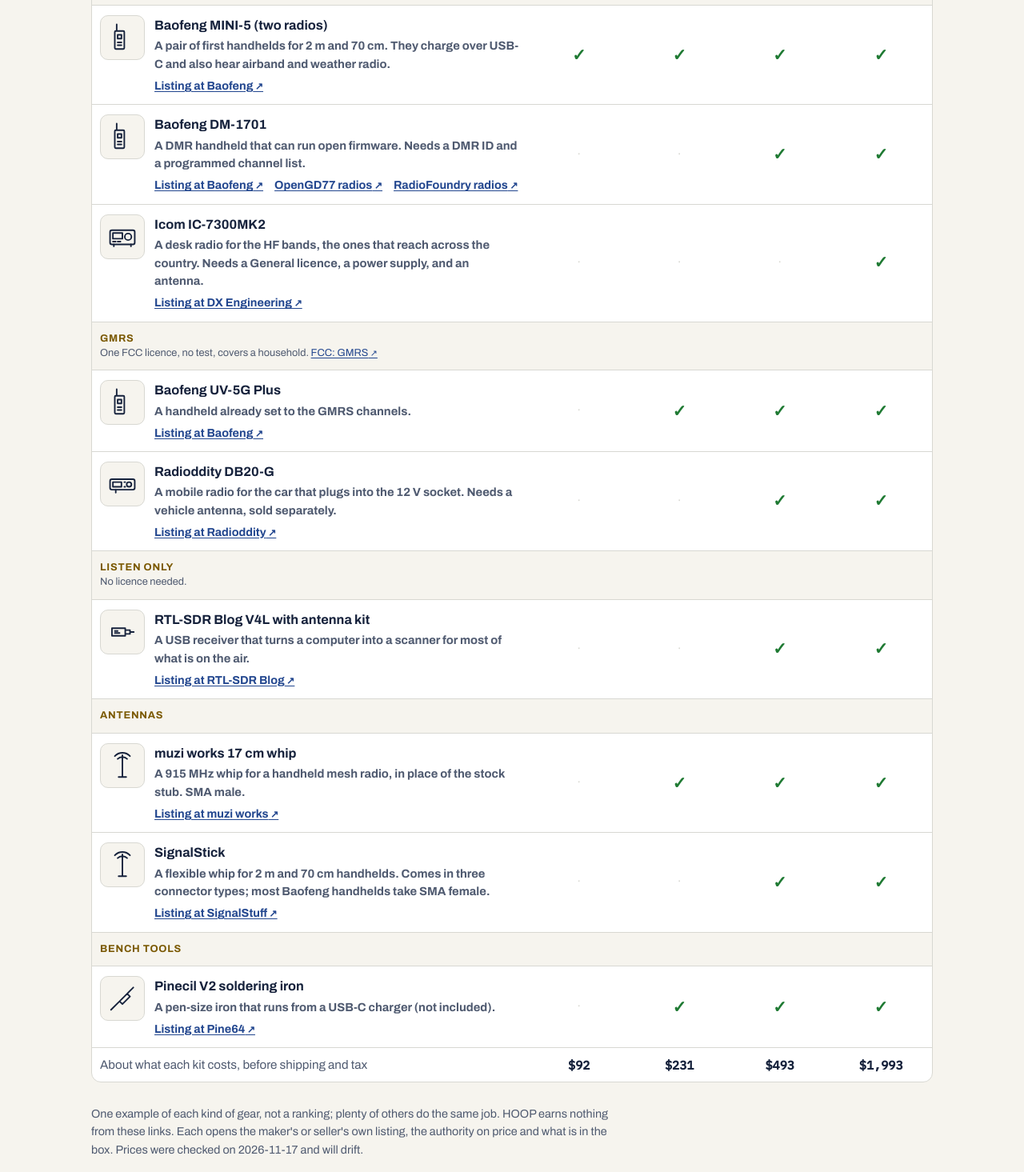
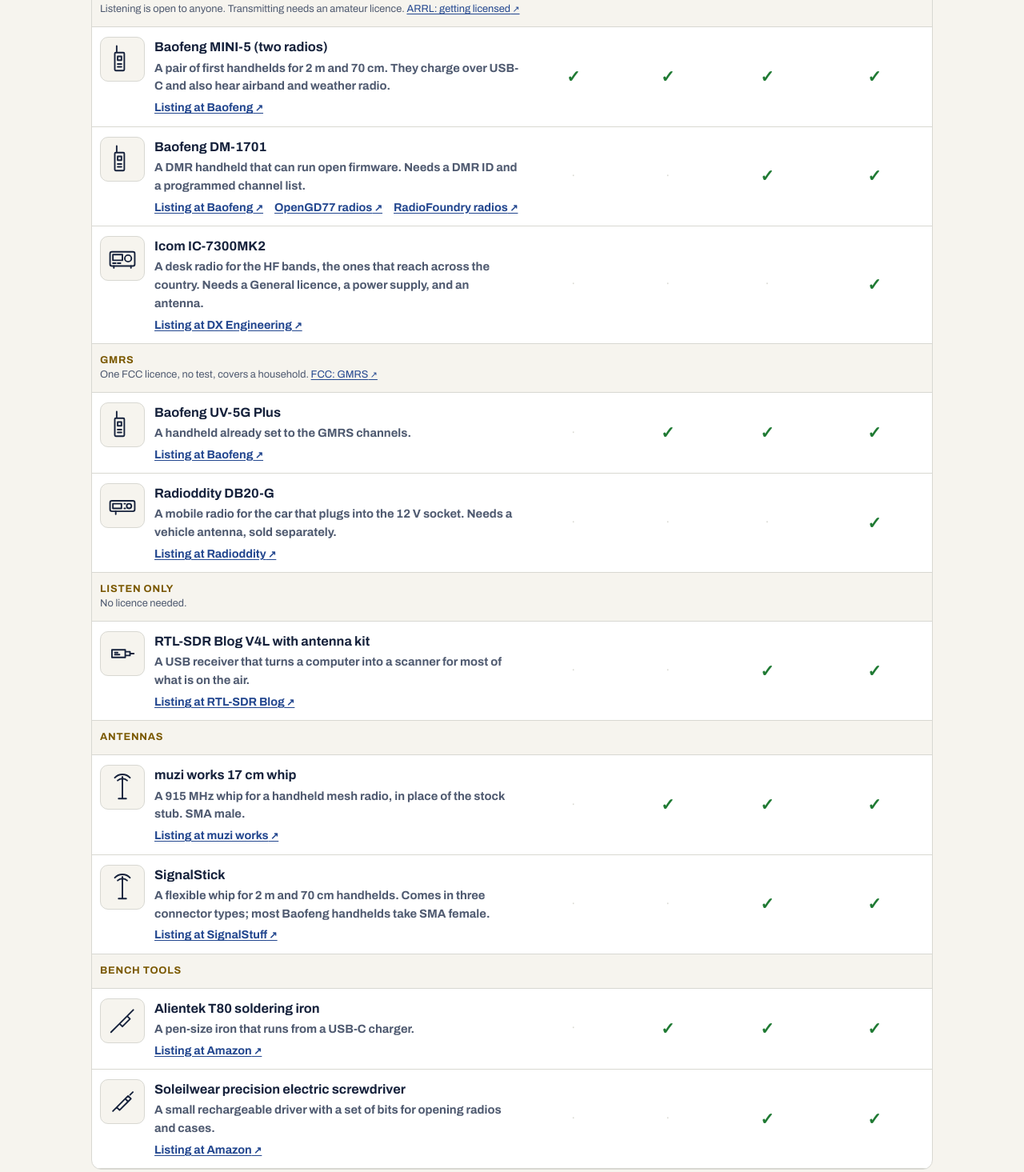
Before and after one commit to mutiny19/hoop, a plain HTML site: page gifts/index.html in a window 1280 px wide. Shown: the part 793-2258 px from the top of the page at 80% size. Drawn offline with Linux system fonts and the light colour scheme.

Commit message:
Gift guide draft: Alientek iron, electric screwdriver, kit totals at the top
Each budget heading now shows what its kit actually costs, so a kit can
run a little over its heading.

Co-Authored-By: Claude Fable 5.2 <noreply@anthropic.com>
Claude-Session: https://claude.ai/code/session_01WD4jFhUxvP5nJsd9kdkoez

```diff
--- a/data/gifts.json
+++ b/data/gifts.json
@@ -1,6 +1,6 @@
 {
  "checked": "2026-11-17",
- "note": "One example per kind of gear, not a ranking. Prices are what each seller listed on the checked date, before shipping and tax, and are only used to work out which column a kit fits in. Edit by hand; re-check prices before each gift season.",
+ "note": "One example per kind of gear, not a ranking. Prices are what each seller listed on the checked date, before shipping and tax, and are only used for the kit total shown under each budget; a kit may run a little over its heading. Edit by hand; re-check prices before each gift season.",
  "tiers": [
   100,
   250,
@@ -106,7 +106,7 @@
      "price": 110,
      "url": "https://www.radioddity.com/products/radioddity-db20g",
      "seller": "Radioddity",
-     "from": 500
+     "from": 2000
     }
    ]
   },
@@ -157,14 +157,24 @@
    "licence": "",
    "items": [
     {
-     "id": "pinecil",
+     "id": "t80",
      "icon": "iron",
-     "name": "Pinecil V2 soldering iron",
-     "what": "A pen-size iron that runs from a USB-C charger (not included).",
-     "price": 26,
-     "url": "https://pine64.com/product/pinecil-smart-mini-portable-soldering-iron/",
-     "seller": "Pine64",
+     "name": "Alientek T80 soldering iron",
+     "what": "A pen-size iron that runs from a USB-C charger.",
+     "price": 55,
+     "url": "https://www.amazon.com/dp/B0D75Y55KS",
+     "seller": "Amazon",
      "from": 250
+    },
+    {
+     "id": "soleil",
+     "icon": "driver",
+     "name": "Soleilwear precision electric screwdriver",
+     "what": "A small rechargeable driver with a set of bits for opening radios and cases.",
+     "price": 37,
+     "url": "https://www.amazon.com/dp/B0FF9VMVQT",
+     "seller": "Amazon",
+     "from": 500
     }
    ]
   }
--- a/gifts/index.html
+++ b/gifts/index.html
@@ -61,7 +61,7 @@ td.y { color: var(--live); font-size: 1.3rem; font-weight: 700; }
 td.n { color: var(--line); }
 tfoot td { font: 600 .95rem/1.2 var(--mono); border-bottom: 0; }
 tfoot td.item { font-family: var(--body); color: var(--muted); font-weight: 400; }
-@media (max-width: 640px) { table { min-width: 0; table-layout: fixed; } th.item, td.item { width: auto; } thead th:not(.item) { width: 42px; font-size: .72rem; padding-inline: 0; } tfoot td:last-child { padding-right: 6px; } thead th small { display: none; } tfoot td { font-size: .64rem; padding-inline: 0; } td.y { font-size: 1.05rem; } .it { grid-template-columns: minmax(0, 1fr); } .it svg { display: none; } th, td { padding: 10px 4px; } th.item, td.item { padding-left: 10px; } }
+@media (max-width: 640px) { table { min-width: 0; table-layout: fixed; } th.item, td.item { width: auto; } thead th:not(.item) { width: 42px; font-size: .72rem; padding-inline: 0; } tfoot td:last-child { padding-right: 6px; } thead th small { font-size: .62rem; } tfoot td { font-size: .64rem; padding-inline: 0; } td.y { font-size: 1.05rem; } .it { grid-template-columns: minmax(0, 1fr); } .it svg { display: none; } th, td { padding: 10px 4px; } th.item, td.item { padding-left: 10px; } }
 </style>
 </head>
 <body>
@@ -88,7 +88,7 @@ tfoot td.item { font-family: var(--body); color: var(--muted); font-weight: 400;
   <div class="hero">
     <span class="eyebrow">Gift guide</span>
     <h1>Starter kits by budget</h1>
-    <p class="lead">Buying for someone curious about off-grid radio? Pick a budget column. A check means that item is in a kit that fits under it.</p>
+    <p class="lead">Buying for someone curious about off-grid radio? Pick a budget column. A check means that item is in that kit. Under each budget is what its kit actually costs, before shipping and tax.</p>
   </div>
 
   <div class="tablewrap" tabindex="0" role="region" aria-label="Gift kits by budget">
@@ -115,6 +115,7 @@ tfoot td.item { font-family: var(--body); color: var(--muted); font-weight: 400;
     base: '<rect x="3" y="9" width="26" height="15" rx="2"/><path d="M6 12h10v6H6z"/><circle cx="22" cy="16" r="3.5"/><path d="M6 21h3M11 21h3M7 24v2M25 24v2"/>',
     ant: '<path d="M16 28V5M12 28h8M11 9a7 7 0 0 1 10 0M8 6a11 11 0 0 1 16 0"/>',
     mobile: '<rect x="3" y="11" width="26" height="11" rx="2"/><path d="M6 14h9v5H6z"/><circle cx="23" cy="16.5" r="2.5"/><path d="M18 14h1M18 19h1M9 22v3"/>',
+    driver: '<path d="M6 26l4-4M10 22l9-9 3 3-9 9zM19 13l3-3 3 3-3 3M24 9l3-3"/>',
     usb: '<path d="M5 12h14v8H5zM19 14h5v4h-5zM24 16h4M8 15h3M8 17h5"/>',
     iron: '<path d="M4 28l9-9M13 19l8-8 3 3-8 8zM21 11l5-5M26 6l1.5-1.5"/>'
   };
@@ -122,17 +123,17 @@ tfoot td.item { font-family: var(--body); color: var(--muted); font-weight: 400;
   function usd(n) { return "$" + n.toLocaleString("en-US"); }
   fetch("../data/gifts.json").then(function (r) { return r.json(); }).then(function (d) {
     var T = d.tiers, sums = T.map(function () { return 0; });
-    var head = '<thead><tr><th class="item" scope="col">Gear</th>' + T.map(function (t) { return '<th scope="col">' + usd(t) + "<small>and under</small></th>"; }).join("") + "</tr></thead>";
+    d.groups.forEach(function (g) { g.items.forEach(function (it) { T.forEach(function (t, i) { if (it.from <= t) sums[i] += it.price; }); }); });
+    var head = '<thead><tr><th class="item" scope="col">Gear</th>' + T.map(function (t, i) { return '<th scope="col">' + usd(t) + "<small>kit: " + usd(sums[i]) + "</small></th>"; }).join("") + "</tr></thead>";
     var body = d.groups.map(function (g) {
       var lic = g.licence ? "<span>" + esc(g.licence) + (g.licenceUrl ? ' <a href="' + esc(g.licenceUrl) + '" target="_blank" rel="noopener">' + esc(g.licenceLabel) + "</a>" : "") + "</span>" : "";
       return '<tr class="grp"><th scope="colgroup" colspan="' + (T.length + 1) + '">' + esc(g.name) + lic + "</th></tr>" + g.items.map(function (it) {
         var more = (it.more || []).map(function (m) { return '<a href="' + esc(m[1]) + '" target="_blank" rel="noopener">' + esc(m[0]) + "</a>"; }).join("");
         return '<tr><th class="item" scope="row"><div class="it"><svg viewBox="0 0 32 32" fill="none" stroke="currentColor" stroke-width="1.6" stroke-linecap="round" stroke-linejoin="round" aria-hidden="true">' + (ICON[it.icon] || "") + "</svg><div><b>" + esc(it.name) + "</b><p>" + esc(it.what) + '</p><div class="lk"><a href="' + esc(it.url) + '" target="_blank" rel="noopener">Listing at ' + esc(it.seller) + "</a>" + more + "</div></div></div></th>" +
-          T.map(function (t, i) { var on = it.from <= t; if (on) sums[i] += it.price; return on ? '<td class="y"><span aria-hidden="true">✓</span><span class="sr-only">In the ' + usd(t) + " kit</span></td>" : '<td class="n"><span aria-hidden="true">·</span><span class="sr-only">Not in the ' + usd(t) + " kit</span></td>"; }).join("") + "</tr>";
+          T.map(function (t, i) { var on = it.from <= t; return on ? '<td class="y"><span aria-hidden="true">✓</span><span class="sr-only">In the ' + usd(t) + " kit</span></td>" : '<td class="n"><span aria-hidden="true">·</span><span class="sr-only">Not in the ' + usd(t) + " kit</span></td>"; }).join("") + "</tr>";
       }).join("");
     }).join("");
-    var foot = '<tfoot><tr><td class="item">About what each kit costs, before shipping and tax</td>' + sums.map(function (s) { return "<td>" + usd(s) + "</td>"; }).join("") + "</tr></tfoot>";
-    document.getElementById("gifts").innerHTML = '<caption class="sr-only">Gear by budget</caption>' + head + "<tbody>" + body + "</tbody>" + foot;
+    document.getElementById("gifts").innerHTML = '<caption class="sr-only">Gear by budget</caption>' + head + "<tbody>" + body + "</tbody>";
     document.getElementById("giftNote").insertAdjacentText("beforeend", " Prices were checked on " + d.checked + " and will drift.");
   }).catch(function () { document.getElementById("gifts").innerHTML = "<tbody><tr><td>The list isn't available right now.</td></tr></tbody>"; });
 })();
```
Also changed, not shown: 1 other file.
